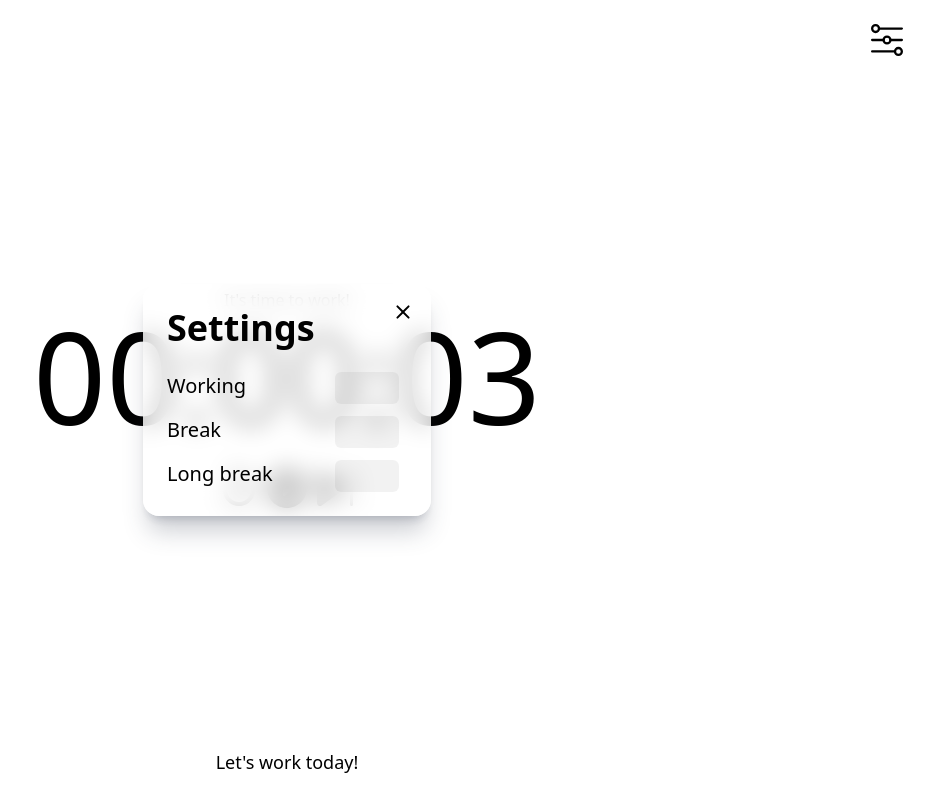
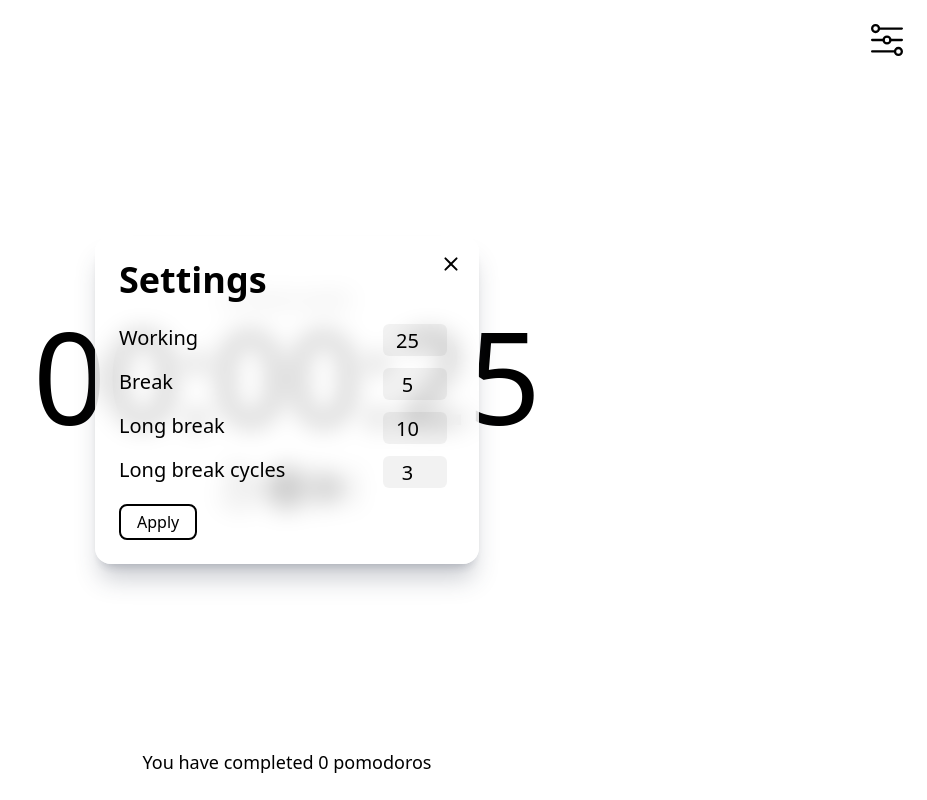
Before and after one commit to Julionate/pomodoro-desktop, a Preact app: page / in a window 1280 px wide. Both pictures are taken after a click on the icon 1240 px from the left and 40 px from the top of the page. Shown: the whole page, without its empty margins (353-1280 px from the left). Built offline with nearby package versions, Linux system fonts and the light colour scheme.

Commit message:
Added Long Breaks.

```diff
--- a/src/App.tsx
+++ b/src/App.tsx
@@ -11,7 +11,7 @@ import { toggleSettings, Settings, isOpen } from "./components/Settings";
 function App() {
   return (
     <>
-      <main class="w-screen h-screen flex flex-col items-center justify-center gap-6 p-6">
+      <main class="w-screen h-screen flex flex-col items-center justify-center gap-6 p-6 overflow-y-hidden">
         <SettingsIcon
           onClick={toggleSettings}
           class="absolute top-6 right-6 w-8 h-8 stroke-black hover:stroke-gray-700 transition-colors cursor-pointer select-none"
@@ -30,19 +30,33 @@ function App() {
           </span>
         </section>
         <section class="w-max max-w-96 h-12 flex justify-center items-center *:fill-black *:hover:fill-gray-700 *:select-none *:cursor-pointer">
-          <RestartIcon onClick={Pomodoro.resetTimer} class="w-auto h-full" />
+          <RestartIcon
+            title="Restart"
+            onClick={Pomodoro.resetTimer}
+            class="w-auto h-full"
+          />
           {Pomodoro.paused.value ? (
-            <PauseIcon onClick={Pomodoro.togglePause} class="w-auto h-full" />
+            <PauseIcon
+              title="Play"
+              onClick={Pomodoro.togglePause}
+              class="w-auto h-full"
+            />
           ) : (
-            <PlayIcon onClick={Pomodoro.togglePause} class="w-auto h-full" />
+            <PlayIcon
+              title="Pause"
+              onClick={Pomodoro.togglePause}
+              class="w-auto h-full"
+            />
           )}
-          <NextIcon onClick={Pomodoro.skipState} class="w-auto h-full" />
+          <NextIcon
+            title="Skip"
+            onClick={Pomodoro.skipState}
+            class="w-auto h-full"
+          />
         </section>
         <section class="absolute bottom-6 w-full max-w-96 flex flex-col justify-center items-center group">
           <span class="font-medium text-lg cursor-default">
-            {Pomodoro.pomodoros.value >= 0
-              ? `Let's work today!`
-              : `You have completed ${Pomodoro.pomodoros.value}`}
+            {`You have completed ${Pomodoro.getData()["pomodoros"]} pomodoros`}
           </span>
           <span class="hidden group-hover:block text-lg absolute -bottom-6 cursor-default">
             Next long rest in 1 pomodoro
--- a/src/components/Settings.tsx
+++ b/src/components/Settings.tsx
@@ -1,6 +1,7 @@
 import { CloseIcon } from "../assets/icons/CloseIcon";
 import { createPortal } from "preact/compat";
-import { signal } from "@preact/signals";
+import { Signal, signal, useSignal } from "@preact/signals";
+import { Pomodoro } from "../lib/Pomodoro";
 
 export const isOpen = signal<boolean>(false);
 
@@ -9,27 +10,92 @@ export const toggleSettings = () => {
 };
 
 const SettingsMenu = () => {
+  const { workingTime, restingTime, longRestingTime, longRestingCycle } =
+    Pomodoro.getData();
+
+  const [workingInput, restingInput, longRestingInput, longRestingCycleInput] =
+    [
+      useSignal<number>(workingTime),
+      useSignal<number>(restingTime),
+      useSignal<number>(longRestingTime),
+      useSignal<number>(longRestingCycle),
+    ];
+
+  const handleOnInput = (e: Event, Signal: Signal<number>) => {
+    const target = e.target as HTMLInputElement;
+    try {
+      const targetNumber = Number(target.value);
+      Signal.value = targetNumber < 0 ? 0 : targetNumber;
+    } catch (err) {
+      console.error(`An error ocurred: ${err}`);
+    }
+  };
+
+  const handleSubmit = () => {
+    const data = {
+      workingTime: workingInput.value,
+      restingTime: restingInput.value,
+      longRestingTime: longRestingInput.value,
+      longRestingCycle: longRestingCycleInput.value,
+    };
+    Pomodoro.setData(data);
+  };
+
   return (
-    <div class="absolute w-full h-max max-w-72 p-6 rounded-2xl top-1/2 right-1/2 translate-x-1/2 -translate-y-1/2 bg-white/75 shadow-xl shadow-gray-700/25 backdrop-blur-md overflow-y-hidden">
+    <div class="absolute w-full max-w-96 h-3/4 max-h-max p-6 rounded-2xl top-1/2 right-1/2 translate-x-1/2 -translate-y-1/2 bg-white/75 shadow-xl shadow-gray-700/25 backdrop-blur-md overflow-y-hidden">
       <CloseIcon
-        onClick={toggleSettings}
+        onClick={() => toggleSettings()}
         class="absolute w-6 h-6 fill-black hover:fill-gray-700 cursor-pointer right-4 top-4"
       />
-      <h1 class="text-4xl font-bold mb-6">Settings</h1>
-      <div class="flex flex-col font-medium text-xl overflow-y-auto gap-3">
+      <h1 class="text-4xl font-bold mb-6 select-none">Settings</h1>
+      <div class="flex flex-col font-medium text-xl gap-3 h-1/2 max-h-max overflow-y-auto">
         <div class="flex justify-between">
           <span>Working</span>
-          <input class="w-16 h-8 bg-black/5 rounded-md text-center outline-none focus:border-2 border-black mr-2" />
+          <input
+            onInput={(e) => handleOnInput(e, workingInput)}
+            type="number"
+            defaultValue={workingTime}
+            min={0}
+            class="w-16 h-8 bg-black/5 rounded-md text-center outline-none focus:border-2 border-black mr-2"
+          />
         </div>
         <div class="flex justify-between">
           <span>Break</span>
-          <input class="w-16 h-8 bg-black/5 rounded-md text-center outline-none focus:border-2 border-black mr-2" />
+          <input
+            onInput={(e) => handleOnInput(e, restingInput)}
+            type="number"
+            defaultValue={restingTime}
+            min={0}
+            class="w-16 h-8 bg-black/5 rounded-md text-center outline-none focus:border-2 border-black mr-2"
+          />
         </div>
         <div class="flex justify-between">
           <span>Long break</span>
-          <input class="w-16 h-8 bg-black/5 rounded-md text-center outline-none focus:border-2 border-black mr-2" />
+          <input
+            onInput={(e) => handleOnInput(e, longRestingInput)}
+            type="number"
+            defaultValue={longRestingInput}
+            min={0}
+            class="w-16 h-8 bg-black/5 rounded-md text-center outline-none focus:border-2 border-black mr-2"
+          />
+        </div>
+        <div class="flex justify-between">
+          <span>Long break cycles</span>
+          <input
+            onInput={(e) => handleOnInput(e, longRestingCycleInput)}
+            type="number"
+            defaultValue={longRestingCycleInput}
+            min={0}
+            class="w-16 h-8 bg-black/5 rounded-md text-center outline-none focus:border-2 border-black mr-2"
+          />
         </div>
       </div>
+      <button
+        onClick={handleSubmit}
+        class="font-medium mt-4 py-1 px-4 border-2 rounded-lg w-max h-max self-center hover:bg-gray-700 hover:border-gray-700 hover:text-white transition-colors duration-100"
+      >
+        Apply
+      </button>
     </div>
   );
 };
--- a/src/lib/Pomodoro.ts
+++ b/src/lib/Pomodoro.ts
@@ -1,16 +1,23 @@
 import { Signal, signal } from "@preact/signals";
+import { data } from "../types/Settings";
 
 export class PomodoroClass {
-  readonly time: Signal<number>;
-  readonly pomodoros: Signal<number>;
   private workingTime: number;
   private restingTime: number;
+  private longRestingTime: number;
+  private longRestingCycle: Signal<number>;
+  private longRestingCycleCopy: number;
+  private pomodoros: Signal<number>;
   readonly paused: Signal<boolean>;
   readonly isWorking: Signal<boolean>;
+  readonly time: Signal<number>;
 
   constructor() {
-    this.workingTime = 3;
-    this.restingTime = 1;
+    this.workingTime = 25;
+    this.restingTime = 5;
+    this.longRestingTime = 10;
+    this.longRestingCycleCopy = 3;
+    this.longRestingCycle = signal(this.longRestingCycleCopy);
     this.pomodoros = signal(0);
     this.paused = signal(false);
     this.isWorking = signal(true);
@@ -33,8 +40,43 @@ export class PomodoroClass {
     this.resetTimer();
   };
 
+  getData = () => {
+    return {
+      workingTime: this.workingTime,
+      restingTime: this.restingTime,
+      longRestingTime: this.longRestingTime,
+      longRestingCycle: this.longRestingCycle.value,
+      pomodoros: this.pomodoros.value,
+    };
+  };
+
+  setData = (data: data) => {
+    this.workingTime = data.workingTime;
+    this.restingTime = data.restingTime;
+    this.longRestingTime = data.longRestingTime;
+    this.longRestingCycle.value = data.longRestingCycle;
+    this.longRestingCycleCopy = data.longRestingCycle;
+    this.resetTimer();
+  };
+
   private switchState = () => {
     this.isWorking.value = !this.isWorking.value;
+  };
+
+  private addPomodoro = () => {
+    if (this.isWorking.value) {
+      this.pomodoros.value += 1;
+    }
+  };
+
+  private longBreakHandle = () => {
+    this.longRestingCycle.value -= 1;
+    if (this.longRestingCycle.value <= 0) {
+      this.longRestingCycle.value = this.longRestingCycleCopy;
+      return true;
+    } else {
+      return false;
+    }
   };
 
   private initTimer() {
@@ -43,8 +85,11 @@ export class PomodoroClass {
         this.time.value -= 1;
       } else if (this.time.value <= 0 && this.paused.value) {
         this.time.value = this.isWorking.value
-          ? this.restingTime
+          ? this.longBreakHandle()
+            ? this.longRestingTime
+            : this.restingTime
           : this.workingTime;
+        this.addPomodoro();
         this.switchState();
       }
     }, 1000);
--- /dev/null
+++ b/src/types/Settings.ts
@@ -0,0 +1,6 @@
+export interface data {
+  workingTime: number;
+  restingTime: number;
+  longRestingTime: number;
+  longRestingCycle: number;
+}
```
